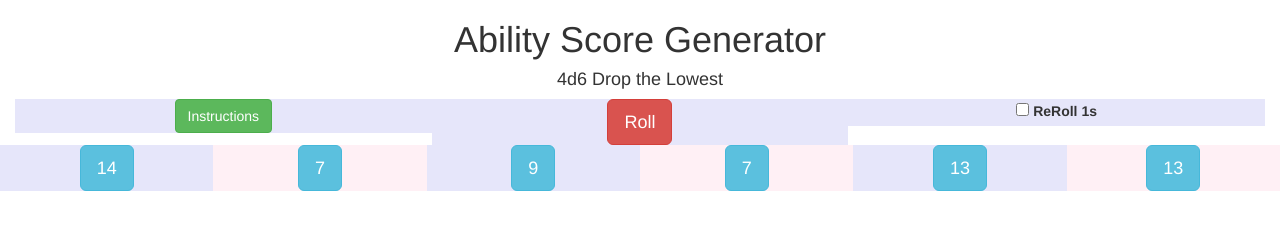
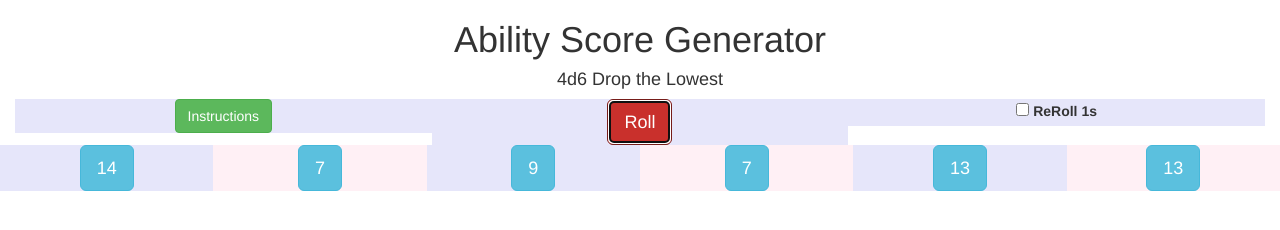
Before and after one commit to ZacBirgen/Dicey, a website: page static/index.html in a window 1280 px wide. Drawn offline with nearby package versions, Linux system fonts and the light colour scheme.

Commit message:
autofocus

```diff
--- a/static/index.html
+++ b/static/index.html
@@ -21,7 +21,7 @@
                     <button class="btn btn-success" data-toggle="modal" data-target="#myModal">Instructions</button>
                 </div>
                 <div class="col-sm-4 text-center" style="background-color:lavender;">
-                    <button class="btn btn-danger btn-lg" id="all" onclick="rollAllDice()">Roll</button>
+                    <button class="btn btn-danger btn-lg" id="all" onclick="rollAllDice()" autofocus>Roll</button>
                 </div>
                 <div class="col-sm-4 text-center" style="background-color:lavender;">
                     <label><input type="checkbox" id="myCheck" onclick="rerollOnes()"> ReRoll 1s</label>
```
